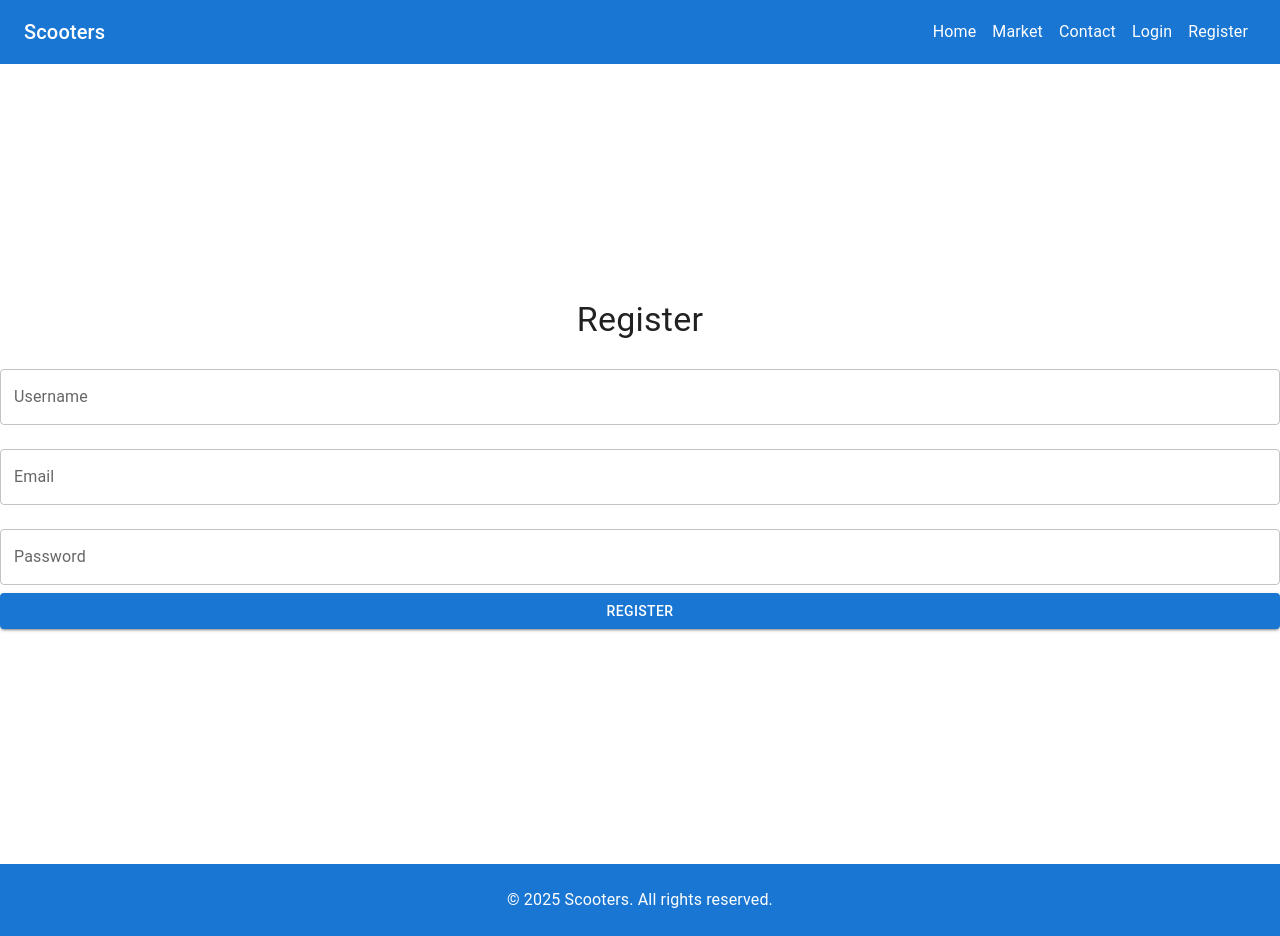
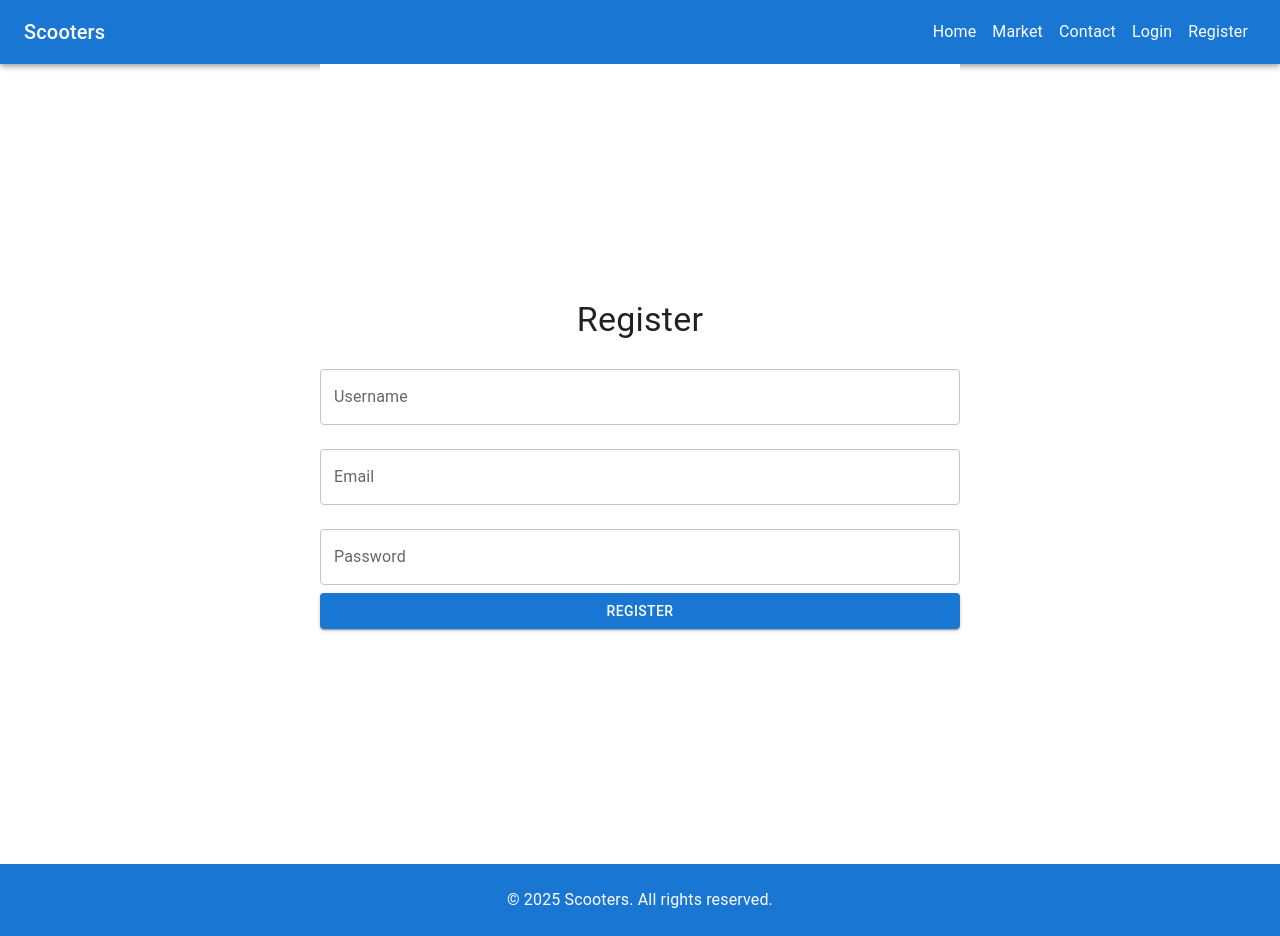
Before and after one commit to madvin/scooters-project, a React (Vite) app in the folder client/: page /register in a window 1280 px wide. Built offline with nearby package versions, Linux system fonts and the light colour scheme.

Commit message:
fixed the login and register boxes

```diff
--- a/client/src/components/Login/Login.jsx
+++ b/client/src/components/Login/Login.jsx
@@ -10,9 +10,11 @@ const Login = () => {
     sx={{
       display: 'flex',
       flexDirection: 'column',
+      ml: '25%',
       alignItems: 'center',
       justifyContent: 'center',
       height: '100vh',
+      width: '50%',
       backgroundColor: theme.palette.background.default,
       color: theme.palette.text.primary,
   }}
--- a/client/src/components/Register/Register.jsx
+++ b/client/src/components/Register/Register.jsx
@@ -10,9 +10,11 @@ const Register = () => {
         sx={{
             display: 'flex',
             flexDirection: 'column',
+            ml: '25%',
             alignItems: 'center',
             justifyContent: 'center',
             height: '100vh',
+            width: '50%',
             backgroundColor: theme.palette.background.default,
             color: theme.palette.text.primary,
         }}
```
Lines whose indentation alone changed are shown as unchanged.
